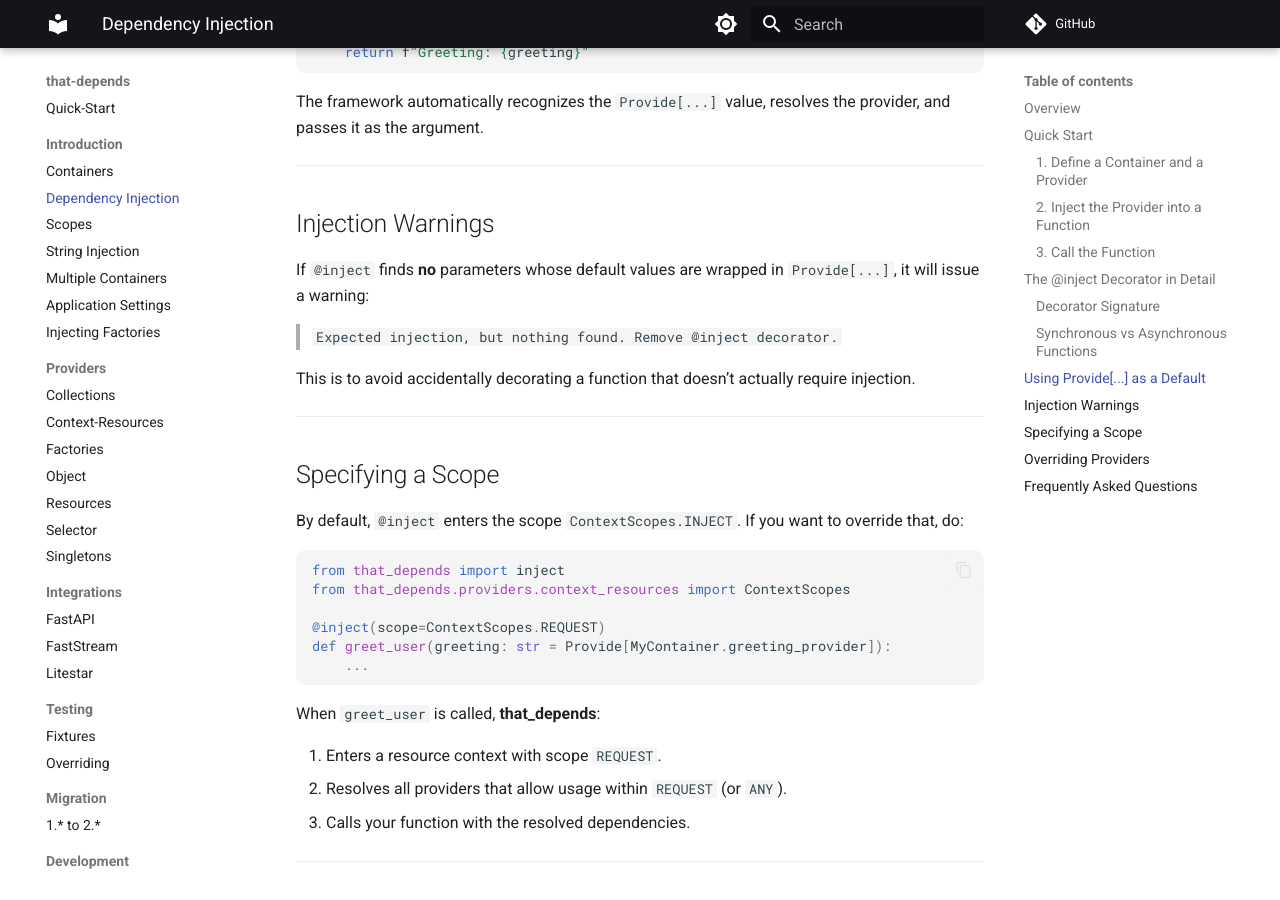
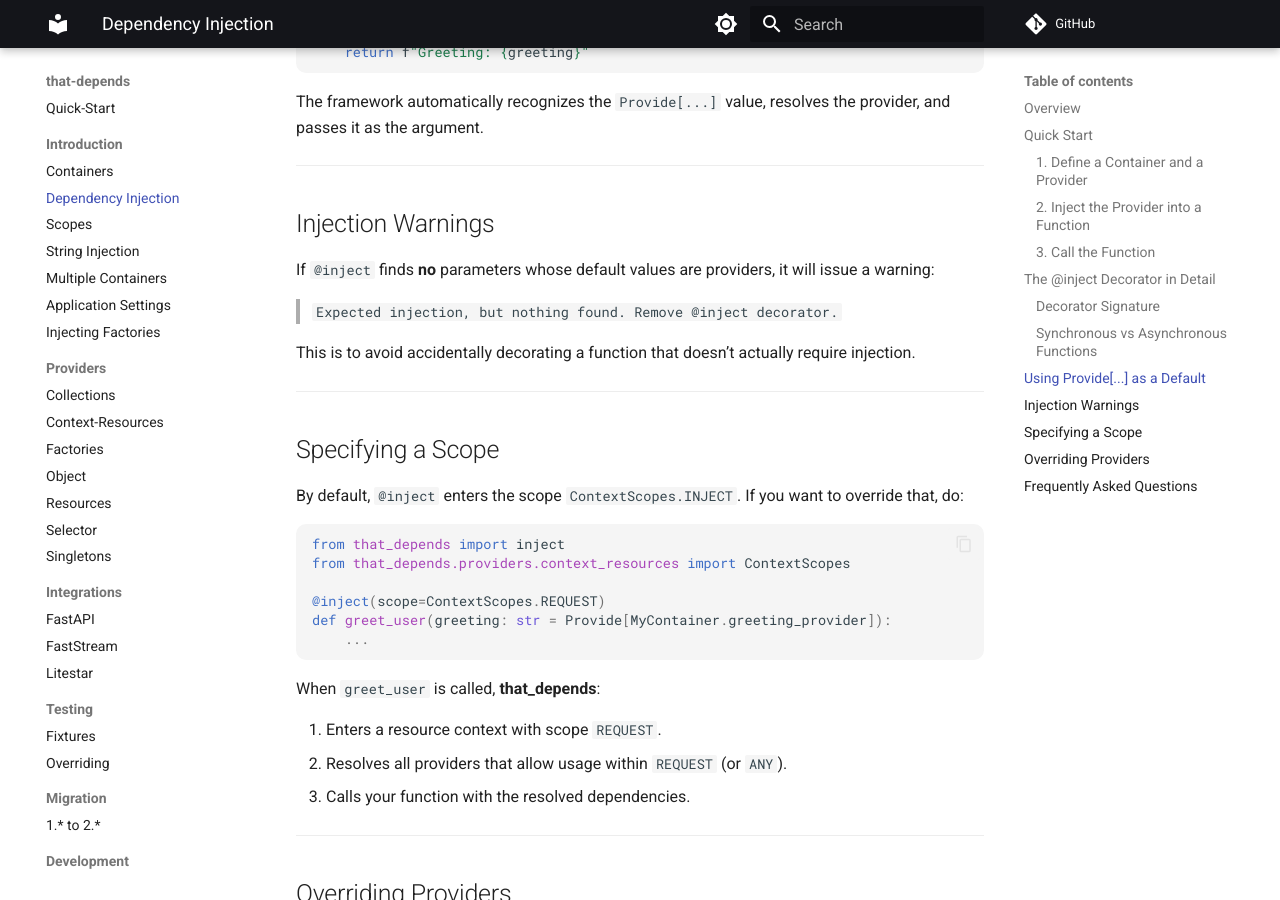
Before and after one commit to modern-python/that-depends, an MkDocs documentation site: the page built from docs/introduction/injection.md, in a window 1280 px wide and 900 px high, scrolled down 2617 px. Built offline with MkDocs 1.6.1 and Material for MkDocs 9.7.7, drawn with Linux system fonts in a browser that asks for light colours; comment, search, counter and statistics services are not loaded.

Commit message:
Fixed minor docs issues.

````diff
--- a/docs/introduction/injection.md
+++ b/docs/introduction/injection.md
@@ -111,7 +111,7 @@ The framework automatically recognizes the `Provide[...]` value, resolves the pr
 
 ## Injection Warnings
 
-If `@inject` finds **no** parameters whose default values are wrapped in `Provide[...]`, it will issue a warning:
+If `@inject` finds **no** parameters whose default values are providers, it will issue a warning:
 
 > `Expected injection, but nothing found. Remove @inject decorator.`
 
@@ -163,17 +163,17 @@ For more details on overring providers, see the [Overriding Providers](../provid
 1. **Do I need to call `@inject` every time I reference a provider?**
    No—only when you want **automatic** injection of providers into function parameters. If you are resolving dependencies manually (e.g., `MyContainer.greeting_provider.sync_resolve()`), then `@inject` is not needed.
 
-2. **What if I provide a custom argument to a parameter that has a default provider?**
-   If you explicitly pass a value, that value overrides the injected default:
+   2. **What if I provide a custom argument to a parameter that has a default provider?**
+      If you explicitly pass a value, that value overrides the injected default:
 
-   ```python
-   @inject
-   def foo(x: int = Provide[MyContainer.number_factory]) -> int:
-       return x
+      ~~~~python
+      @inject
+      def foo(x: int = Provide[MyContainer.number_factory]) -> int:
+          return x
 
-   print(foo())     # uses number_factory -> 42
-   print(foo(99))   # explicitly uses 99
-   ```
+      print(foo())     # uses number_factory -> 42
+      print(foo(99))   # explicitly uses 99
+      ~~~~
 
 3. **Can I combine `@inject` with other decorators?**
    Yes, you can. Generally, put `@inject` **below** others, depending on the order you need. If you run into issues, experiment with the order or handle context manually.
````
Also changed, not shown: docs/index.md (+3 -1 lines).
